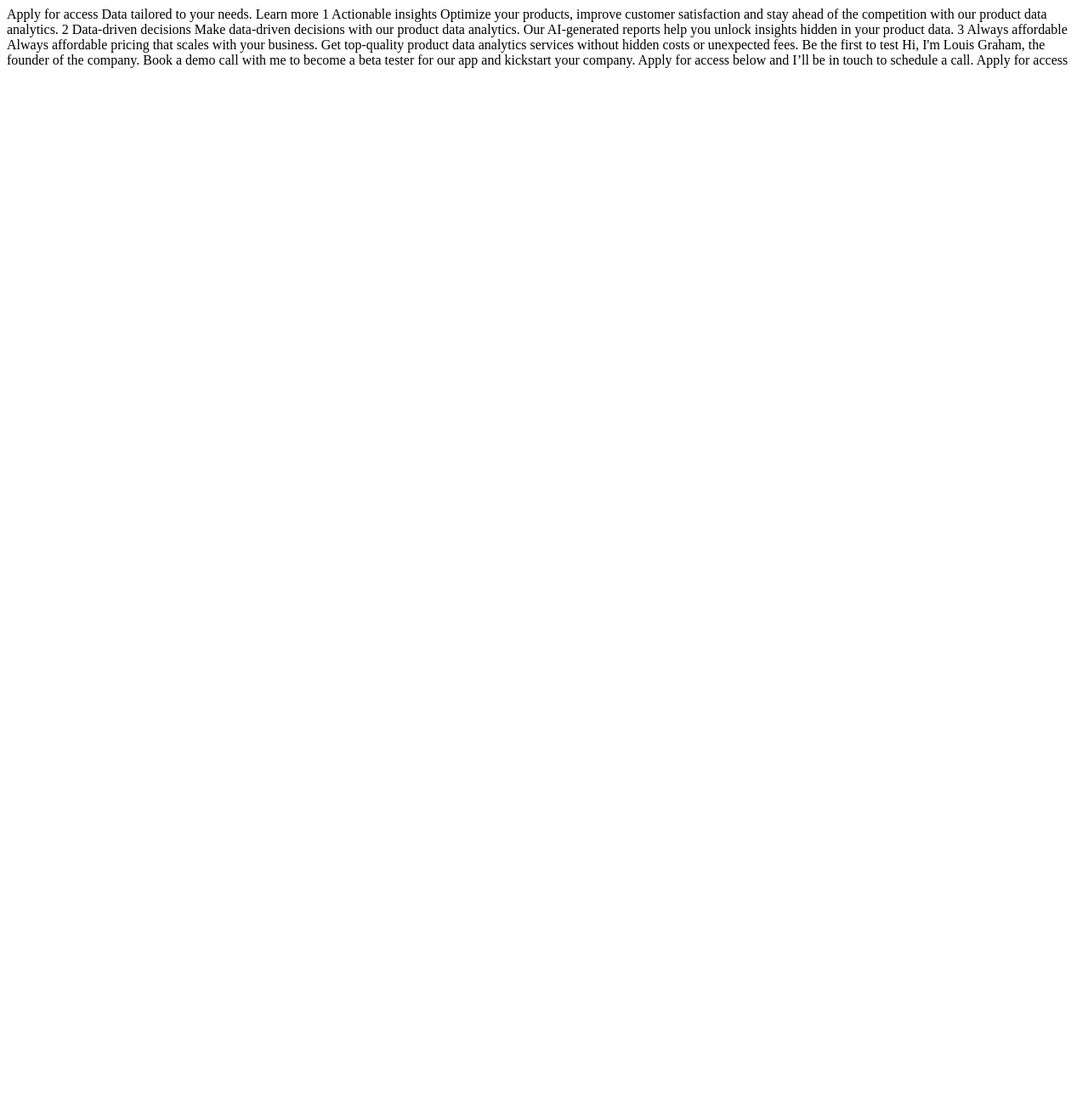
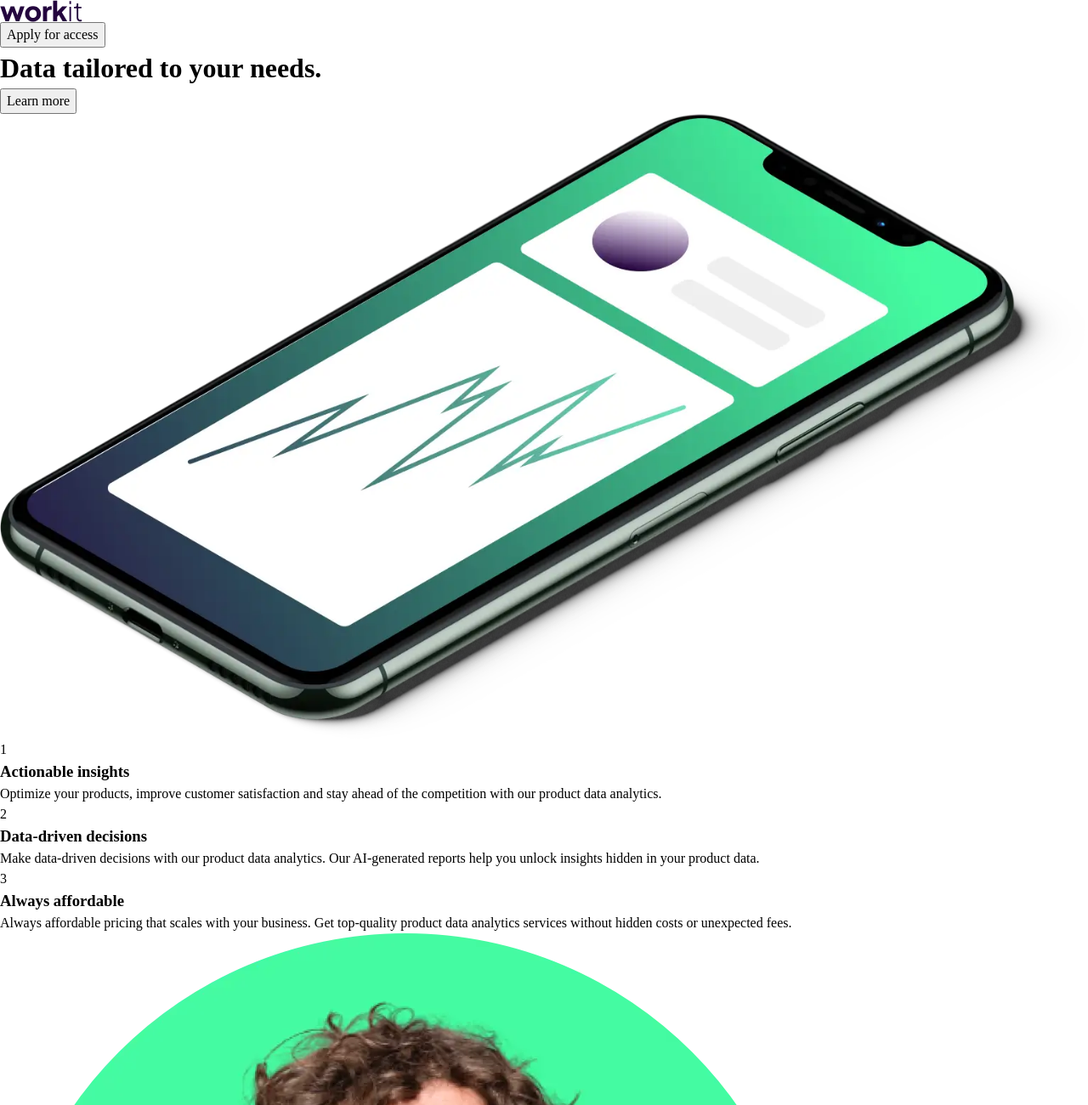
Before and after one commit to MitaliShah/workit-landing-page, a plain HTML site: page index.html in a window 1280 px wide. Shown: the top 1300 px of the page at 85% size. Before the commit the page ends 800 px from the top, so only its background shows below. Drawn offline with Linux system fonts and the light colour scheme.

Commit message:
initial HTML structure and css reset

```diff
--- a/index.html
+++ b/index.html
@@ -7,43 +7,56 @@
   <link rel="icon" type="image/png" sizes="32x32" href="./assets/images/favicon-32x32.png">
 
   <title>Frontend Mentor | Workit landing page</title>
+  <link rel="stylesheet" href="./style.css">
 </head>
 <body>
+  <header>
+    <nav>
+      <div class="logo-container">
+        <img src="./assets/images/logo-dark.svg" alt="Logo Image">
+      </div>
+      <button><a>Apply for access</a></button>
+    </nav>
+    <div class="hero-text">
+      <h1>Data tailored to your needs.</h1>
+      <button>Learn more</button>
+    </div>
+    <div class="hero-image-container">
+      <img class="img" src="./assets/images/image-hero.webp" alt="phone image">
+    </div>
+  </header>
+  <main>
+    <section>
+      <article>
+        <p>1</p>
+        <h3>Actionable insights</h3>
+        <p>Optimize your products, improve customer satisfaction and stay ahead of the competition
+        with our product data analytics.</p>
+      </article>
+      <article>
+        <p>2</p>
+        <h3>Data-driven decisions</h3>
+        <p>Make data-driven decisions with our product data analytics. Our AI-generated reports help
+          you unlock insights hidden in your product data.</p>
+      </article>
+      <article>
+        <p>3</p>
+        <h3>Always affordable</h3>
+        <p>Always affordable pricing that scales with your business. Get top-quality product data
+          analytics services without hidden costs or unexpected fees.</p>
+      </article>
+    </section>
+    <section>
+      <img src="./assets/images/image-founder.webp" alt="Founder Image">
+      <h2>Be the first to test</h2>
+      <p>Hi, I'm Louis Graham, the founder of the company. Book a demo call with me to become a
+  beta tester for our app and kickstart your company. Apply for access below and I’ll be
+  in touch to schedule a call.</p>
+      <button>Apply for access</button>
+    </section>
+  </main>
+  <footer>
 
-  Apply for access
-
-  Data tailored to your needs.
-
-  Learn more
-
-  1
-
-  Actionable insights
-
-  Optimize your products, improve customer satisfaction and stay ahead of the competition
-  with our product data analytics.
-
-  2
-
-  Data-driven decisions
-
-  Make data-driven decisions with our product data analytics. Our AI-generated reports help
-  you unlock insights hidden in your product data.
-
-  3
-
-  Always affordable
-
-  Always affordable pricing that scales with your business. Get top-quality product data
-  analytics services without hidden costs or unexpected fees.
-
-  Be the first to test
-
-  Hi, I'm Louis Graham, the founder of the company. Book a demo call with me to become a
-  beta tester for our app and kickstart your company. Apply for access below and I’ll be
-  in touch to schedule a call.
-
-  Apply for access
-
+  </footer>
 </body>
 </html>
--- /dev/null
+++ b/style.css
@@ -0,0 +1,26 @@
+*, *::before, *::after {
+    box-sizing: border-box;
+  }
+  * {
+    margin: 0;
+  }
+  html, body {
+    height: 100%;
+  }
+  body {
+    line-height: 1.5;
+    -webkit-font-smoothing: antialiased;
+  }
+  img, picture, video, canvas, svg {
+    display: block;
+    max-width: 100%;
+  }
+  input, button, textarea, select {
+    font: inherit;
+  }
+  p, h1, h2, h3, h4, h5, h6 {
+    overflow-wrap: break-word;
+  }
+  #root, #__next {
+    isolation: isolate;
+  }
```
